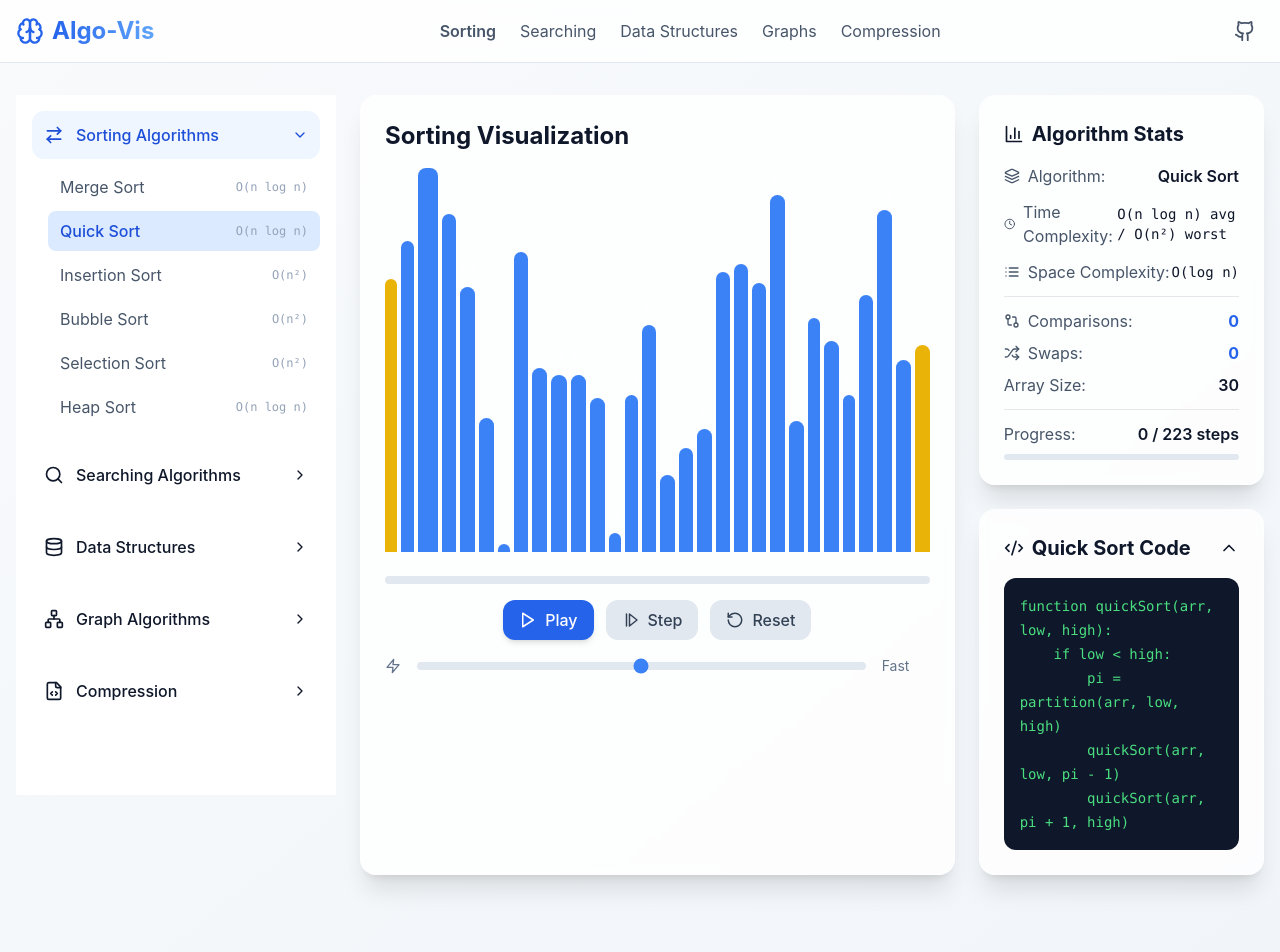
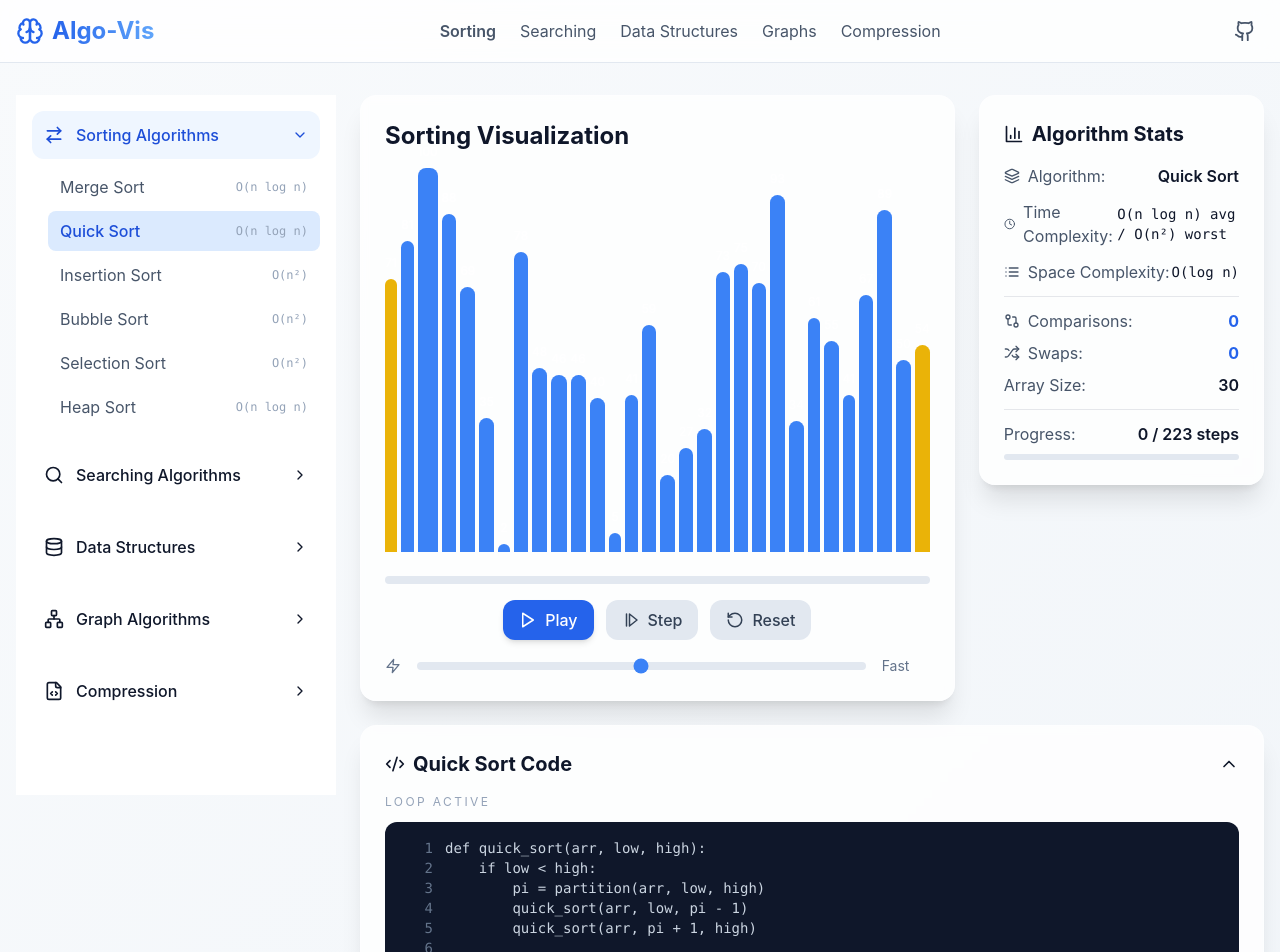
Before and after one commit to hephzaron/AlgoVis, a React (Vite) app: page / in a window 1280 px wide. Shown: the top 952 px of the page. Built offline with nearby package versions, Linux system fonts and the light colour scheme.

Commit message:
Show python implementation for algorithmic implementation

```diff
--- a/src/algorithms/sorting/index.ts
+++ b/src/algorithms/sorting/index.ts
@@ -24,35 +24,54 @@ export function* mergeSortSteps(arr: number[]): Generator<AlgorithmStep> {
     while (i < left.length && j < right.length) {
       yield {
         array: [...array],
-        comparing: [l + i, m + 1 + j]
+        comparing: [l + i, m + 1 + j],
+        activeLines: [13, 14],
+        codeContext: 'loop'
       };
 
       if (left[i] <= right[j]) {
         array[k] = left[i];
         i++;
+        yield {
+          array: [...array],
+          swapping: [k],
+          activeLines: [15, 16],
+          codeContext: 'swap'
+        };
       } else {
         array[k] = right[j];
         j++;
+        yield {
+          array: [...array],
+          swapping: [k],
+          activeLines: [18, 19],
+          codeContext: 'swap'
+        };
       }
-
-      yield {
-        array: [...array],
-        swapping: [k]
-      };
 
       k++;
     }
 
     while (i < left.length) {
       array[k] = left[i];
-      yield { array: [...array], swapping: [k] };
+      yield {
+        array: [...array],
+        swapping: [k],
+        activeLines: [20],
+        codeContext: 'swap'
+      };
       i++;
       k++;
     }
 
     while (j < right.length) {
       array[k] = right[j];
-      yield { array: [...array], swapping: [k] };
+      yield {
+        array: [...array],
+        swapping: [k],
+        activeLines: [21],
+        codeContext: 'swap'
+      };
       j++;
       k++;
     }
@@ -90,17 +109,33 @@ export function* quickSortSteps(arr: number[]): Generator<AlgorithmStep> {
     let i = low - 1;
 
     for (let j = low; j < high; j++) {
-      yield { array: [...array], comparing: [j, high], pivot: high };
+      yield {
+        array: [...array],
+        comparing: [j, high],
+        pivot: high,
+        activeLines: [10, 11],
+        codeContext: 'loop'
+      };
 
       if (array[j] <= pivot) {
         i++;
         [array[i], array[j]] = [array[j], array[i]];
-        yield { array: [...array], swapping: [i, j] };
+        yield {
+          array: [...array],
+          swapping: [i, j],
+          activeLines: [12, 13],
+          codeContext: 'swap'
+        };
       }
     }
 
     [array[i + 1], array[high]] = [array[high], array[i + 1]];
-    yield { array: [...array], swapping: [i + 1, high] };
+    yield {
+      array: [...array],
+      swapping: [i + 1, high],
+      activeLines: [14],
+      codeContext: 'swap'
+    };
     return i + 1;
   }
 
@@ -133,13 +168,28 @@ export function* insertionSortSteps(arr: number[]): Generator<AlgorithmStep> {
     let j = i - 1;
 
     while (j >= 0 && array[j] > key) {
-      yield { array: [...array], comparing: [j, j + 1] };
+      yield {
+        array: [...array],
+        comparing: [j, j + 1],
+        activeLines: [5],
+        codeContext: 'loop'
+      };
       array[j + 1] = array[j];
-      yield { array: [...array], swapping: [j + 1] };
+      yield {
+        array: [...array],
+        swapping: [j + 1],
+        activeLines: [6],
+        codeContext: 'swap'
+      };
       j--;
     }
     array[j + 1] = key;
-    yield { array: [...array], swapping: [j + 1] };
+    yield {
+      array: [...array],
+      swapping: [j + 1],
+      activeLines: [8],
+      codeContext: 'swap'
+    };
   }
 
   yield { array: [...array], sorted: Array.from({ length: n }, (_, i) => i) };
@@ -156,11 +206,21 @@ export function* bubbleSortSteps(arr: number[]): Generator<AlgorithmStep> {
 
   for (let i = 0; i < n - 1; i++) {
     for (let j = 0; j < n - i - 1; j++) {
-      yield { array: [...array], comparing: [j, j + 1] };
+      yield {
+        array: [...array],
+        comparing: [j, j + 1],
+        activeLines: [4, 5],
+        codeContext: 'loop'
+      };
 
       if (array[j] > array[j + 1]) {
         [array[j], array[j + 1]] = [array[j + 1], array[j]];
-        yield { array: [...array], swapping: [j, j + 1] };
+        yield {
+          array: [...array],
+          swapping: [j, j + 1],
+          activeLines: [6],
+          codeContext: 'swap'
+        };
       }
     }
     yield { array: [...array], sorted: [n - i - 1] };
@@ -182,7 +242,12 @@ export function* selectionSortSteps(arr: number[]): Generator<AlgorithmStep> {
     let minIdx = i;
 
     for (let j = i + 1; j < n; j++) {
-      yield { array: [...array], comparing: [j, minIdx] };
+      yield {
+        array: [...array],
+        comparing: [j, minIdx],
+        activeLines: [5, 6],
+        codeContext: 'loop'
+      };
       if (array[j] < array[minIdx]) {
         minIdx = j;
       }
@@ -190,7 +255,12 @@ export function* selectionSortSteps(arr: number[]): Generator<AlgorithmStep> {
 
     if (minIdx !== i) {
       [array[i], array[minIdx]] = [array[minIdx], array[i]];
-      yield { array: [...array], swapping: [i, minIdx] };
+      yield {
+        array: [...array],
+        swapping: [i, minIdx],
+        activeLines: [8],
+        codeContext: 'swap'
+      };
     }
     yield { array: [...array], sorted: [i] };
   }
@@ -213,18 +283,33 @@ export function* heapSortSteps(arr: number[]): Generator<AlgorithmStep> {
     const right = 2 * i + 2;
 
     if (left < size) {
-      yield { array: [...array], comparing: [left, largest] };
+      yield {
+        array: [...array],
+        comparing: [left, largest],
+        activeLines: [12],
+        codeContext: 'compare'
+      };
       if (array[left] > array[largest]) largest = left;
     }
 
     if (right < size) {
-      yield { array: [...array], comparing: [right, largest] };
+      yield {
+        array: [...array],
+        comparing: [right, largest],
+        activeLines: [14],
+        codeContext: 'compare'
+      };
       if (array[right] > array[largest]) largest = right;
     }
 
     if (largest !== i) {
       [array[i], array[largest]] = [array[largest], array[i]];
-      yield { array: [...array], swapping: [i, largest] };
+      yield {
+        array: [...array],
+        swapping: [i, largest],
+        activeLines: [17],
+        codeContext: 'swap'
+      };
       yield* heapify(largest, size);
     }
   }
@@ -237,7 +322,13 @@ export function* heapSortSteps(arr: number[]): Generator<AlgorithmStep> {
   // Extract elements from heap
   for (let i = n - 1; i > 0; i--) {
     [array[0], array[i]] = [array[i], array[0]];
-    yield { array: [...array], swapping: [0, i], sorted: [i] };
+    yield {
+      array: [...array],
+      swapping: [0, i],
+      sorted: [i],
+      activeLines: [5],
+      codeContext: 'swap'
+    };
     yield* heapify(0, i);
   }
 
--- a/src/components/UI/CodePanel.tsx
+++ b/src/components/UI/CodePanel.tsx
@@ -1,19 +1,31 @@
 /**
  * Props for a collapsible code display panel.
  */
-import React, { useState } from 'react';
+import { useState } from 'react';
 import { Code2, ChevronDown, ChevronUp } from 'lucide-react';
 
 interface CodePanelProps {
   title: string;
   code: string;
+  activeLines?: number[];
+  codeContext?: string;
 }
 
 /**
  * Shows an expand/collapse panel containing source code text.
  */
-export default function CodePanel({ title, code }: CodePanelProps) {
+export default function CodePanel({ title, code, activeLines = [], codeContext }: CodePanelProps) {
   const [isExpanded, setIsExpanded] = useState(true);
+  const codeLines = code.split('\n');
+
+  const contextLabel = codeContext ? (
+    codeContext === 'loop' ? 'Loop active' :
+    codeContext === 'compare' ? 'Comparing' :
+    codeContext === 'swap' ? 'Swapping' :
+    codeContext === 'partition' ? 'Partition step' :
+    codeContext === 'search' ? 'Search control' :
+    'Current step'
+  ) : undefined;
 
   return (
     <div className="card">
@@ -28,11 +40,32 @@ export default function CodePanel({ title, code }: CodePanelProps) {
       </button>
 
       {isExpanded && (
-        <pre className="mt-4 p-4 bg-slate-900 rounded-xl overflow-x-auto">
-          <code className="text-sm text-green-400 font-mono whitespace-pre-wrap">
-            {code}
-          </code>
-        </pre>
+        <div className="mt-4">
+          {contextLabel && (
+            <div className="mb-3 text-xs uppercase tracking-[0.2em] text-slate-400">
+              {contextLabel}
+            </div>
+          )}
+          <pre className="bg-slate-900 rounded-xl overflow-x-auto">
+            <code className="text-sm font-mono block p-4">
+              {codeLines.map((line, index) => {
+                const lineNumber = index + 1;
+                const isActive = activeLines.includes(lineNumber);
+                return (
+                  <div
+                    key={lineNumber}
+                    className={`flex gap-3 ${isActive ? 'bg-slate-700 text-white rounded px-2' : 'text-slate-300'}`}
+                  >
+                    <span className="w-8 text-right text-slate-500 select-none">
+                      {lineNumber}
+                    </span>
+                    <span className="whitespace-pre">{line || ' '}</span>
+                  </div>
+                );
+              })}
+            </code>
+          </pre>
+        </div>
       )}
     </div>
   );
--- a/src/components/Visualizers/SearchingVisualizer.tsx
+++ b/src/components/Visualizers/SearchingVisualizer.tsx
@@ -2,6 +2,8 @@ import { useState, useEffect, useCallback } from 'react';
 import { motion, AnimatePresence } from 'framer-motion';
 import { linearSearchSteps, binarySearchSteps } from '../../algorithms/searching';
 import { AlgorithmStep, SearchingAlgorithm } from '../../types';
+import { searchingAlgorithmCode } from '../../data/algorithmCode';
+import { generateRandomArray as createRandomArray } from '../../utils/helpers';
 import Controls from '../UI/Controls';
 import SearchStatsPanel from '../UI/SearchStatsPanel';
 import CodePanel from '../UI/CodePanel';
@@ -9,26 +11,6 @@ import CodePanel from '../UI/CodePanel';
 interface SearchingVisualizerProps {
   algorithm: SearchingAlgorithm;
 }
-
-const algorithmCode: Record<SearchingAlgorithm, string> = {
-  linear: `function linearSearch(arr, target):
-    for i in range(0, length(arr)):
-        if arr[i] == target:
-            return i
-    return -1`,
-  binary: `function binarySearch(arr, target):
-    left = 0
-    right = length(arr) - 1
-    while left <= right:
-        mid = floor((left + right) / 2)
-        if arr[mid] == target:
-            return mid
-        else if arr[mid] < target:
-            left = mid + 1
-        else:
-            right = mid - 1
-    return -1`
-};
 
 const algorithmSteps: Record<SearchingAlgorithm, (arr: number[], target: number) => Generator<AlgorithmStep>> = {
   linear: linearSearchSteps,
@@ -49,9 +31,8 @@ export default function SearchingVisualizer({ algorithm }: SearchingVisualizerPr
   const isTargetValid = !Number.isNaN(parsedTarget);
 
   const generateRandomArray = useCallback(() => {
-    const size = 20;
-    const newArray = Array.from({ length: size }, () => Math.floor(Math.random() * 100) + 1);
-    const randomTarget = newArray[Math.floor(Math.random() * size)];
+    const newArray = createRandomArray(20, 100);
+    const randomTarget = newArray[Math.floor(Math.random() * newArray.length)];
 
     setArray(newArray);
     setTargetValue(String(randomTarget));
@@ -71,7 +52,7 @@ export default function SearchingVisualizer({ algorithm }: SearchingVisualizerPr
       return;
     }
 
-    const searchFn = algorithmSteps[algorithm as SearchingAlgorithm];
+    const searchFn = algorithmSteps[algorithm];
     if (typeof searchFn !== 'function') {
       setSteps([]);
       setResult('Invalid search algorithm');
@@ -131,12 +112,15 @@ export default function SearchingVisualizer({ algorithm }: SearchingVisualizerPr
   const currentArray = steps[currentStep]?.array || array;
   const comparing = steps[currentStep]?.comparing || [];
   const sorted = steps[currentStep]?.sorted || [];
+  const activeLines = steps[currentStep]?.activeLines || [];
+  const codeContext = steps[currentStep]?.codeContext;
 
   const maxValue = Math.max(...currentArray, 100);
 
   return (
-    <div className="grid grid-cols-1 lg:grid-cols-3 gap-6">
-      <div className="lg:col-span-2 card">
+    <div className="space-y-6">
+      <div className="grid grid-cols-1 lg:grid-cols-3 gap-6">
+        <div className="lg:col-span-2 card">
         <div className="flex flex-col sm:flex-row sm:items-end sm:justify-between gap-4 mb-6">
           <div>
             <h2 className="text-2xl font-bold">Searching Visualization</h2>
@@ -193,7 +177,6 @@ export default function SearchingVisualizer({ algorithm }: SearchingVisualizerPr
           progress={steps.length > 1 ? currentStep / (steps.length - 1) : 0}
         />
       </div>
-
       <div className="space-y-6">
         <SearchStatsPanel
           algorithm={algorithm}
@@ -205,12 +188,14 @@ export default function SearchingVisualizer({ algorithm }: SearchingVisualizerPr
           target={parsedTarget}
           result={result}
         />
-
-        <CodePanel
-          title={`${algorithm.charAt(0).toUpperCase() + algorithm.slice(1)} Search`}
-          code={algorithmCode[algorithm]}
-        />
       </div>
+    </div>
+      <CodePanel
+        title={`${algorithm.charAt(0).toUpperCase() + algorithm.slice(1)} Search`}
+        code={searchingAlgorithmCode[algorithm]}
+        activeLines={activeLines}
+        codeContext={codeContext}
+      />
     </div>
   );
 }
--- a/src/components/Visualizers/SortingVisualizer.tsx
+++ b/src/components/Visualizers/SortingVisualizer.tsx
@@ -1,6 +1,5 @@
-import React, { useState, useEffect, useCallback } from 'react';
+import { useState, useEffect, useCallback } from 'react';
 import { motion, AnimatePresence } from 'framer-motion';
-import { Play, Pause, RotateCcw, FastForward, ChevronRight } from 'lucide-react';
 import {
   mergeSortSteps,
   quickSortSteps,
@@ -10,6 +9,8 @@ import {
   heapSortSteps
 } from '../../algorithms/sorting';
 import { AlgorithmStep, SortingAlgorithm } from '../../types';
+import { sortingAlgorithmCode } from '../../data/algorithmCode';
+import { generateRandomArray as createRandomArray } from '../../utils/helpers';
 import Controls from '../UI/Controls';
 import StatsPanel from '../UI/StatsPanel';
 import CodePanel from '../UI/CodePanel';
@@ -17,52 +18,6 @@ import CodePanel from '../UI/CodePanel';
 interface SortingVisualizerProps {
   algorithm: SortingAlgorithm;
 }
-
-const algorithmCode: Record<SortingAlgorithm, string> = {
-  merge: `function mergeSort(arr):
-    if length(arr) <= 1: return arr
-    mid = length(arr) / 2
-    left = mergeSort(arr[0:mid])
-    right = mergeSort(arr[mid:])
-    return merge(left, right)`,
-
-  quick: `function quickSort(arr, low, high):
-    if low < high:
-        pi = partition(arr, low, high)
-        quickSort(arr, low, pi - 1)
-        quickSort(arr, pi + 1, high)`,
-
-  insertion: `function insertionSort(arr):
-    for i = 1 to length(arr)-1:
-        key = arr[i]
-        j = i - 1
-        while j >= 0 and arr[j] > key:
-            arr[j + 1] = arr[j]
-            j = j - 1
-        arr[j + 1] = key`,
-
-  bubble: `function bubbleSort(arr):
-    n = length(arr)
-    for i = 0 to n-1:
-        for j = 0 to n-i-2:
-            if arr[j] > arr[j+1]:
-                swap(arr[j], arr[j+1])`,
-
-  selection: `function selectionSort(arr):
-    n = length(arr)
-    for i = 0 to n-1:
-        min_idx = i
-        for j = i+1 to n-1:
-            if arr[j] < arr[min_idx]:
-                min_idx = j
-        swap(arr[i], arr[min_idx])`,
-
-  heap: `function heapSort(arr):
-    buildMaxHeap(arr)
-    for i = length(arr)-1 down to 1:
-        swap(arr[0], arr[i])
-        heapify(arr, 0, i)`
-};
 
 const algorithmSteps: Record<SortingAlgorithm, (arr: number[]) => Generator<AlgorithmStep>> = {
   merge: mergeSortSteps,
@@ -82,11 +37,9 @@ export default function SortingVisualizer({ algorithm }: SortingVisualizerProps)
   const [stats, setStats] = useState({ comparisons: 0, swaps: 0, timeMs: 0 });
 
   const generateRandomArray = useCallback(() => {
-    const size = 30;
-    const newArray = Array.from({ length: size }, () => Math.floor(Math.random() * 100) + 1);
+    const newArray = createRandomArray(30, 100);
     setArray(newArray);
 
-    // Generate algorithm steps
     const generator = algorithmSteps[algorithm](newArray);
     const newSteps: AlgorithmStep[] = [];
     for (const step of generator) {
@@ -103,12 +56,11 @@ export default function SortingVisualizer({ algorithm }: SortingVisualizerProps)
   }, [generateRandomArray]);
 
   useEffect(() => {
-    let timer: NodeJS.Timeout;
+    let timer = 0;
     if (isPlaying && currentStep < steps.length - 1) {
-      timer = setTimeout(() => {
+      timer = window.setTimeout(() => {
         setCurrentStep(prev => prev + 1);
 
-        // Update stats
         const step = steps[currentStep + 1];
         if (step) {
           setStats(prev => ({
@@ -121,7 +73,7 @@ export default function SortingVisualizer({ algorithm }: SortingVisualizerProps)
     } else if (currentStep >= steps.length - 1) {
       setIsPlaying(false);
     }
-    return () => clearTimeout(timer);
+    return () => window.clearTimeout(timer);
   }, [isPlaying, currentStep, steps, speed]);
 
   const currentArray = steps[currentStep]?.array || array;
@@ -129,12 +81,14 @@ export default function SortingVisualizer({ algorithm }: SortingVisualizerProps)
   const swapping = steps[currentStep]?.swapping || [];
   const sorted = steps[currentStep]?.sorted || [];
   const pivot = steps[currentStep]?.pivot;
+  const activeLines = steps[currentStep]?.activeLines || [];
+  const codeContext = steps[currentStep]?.codeContext;
 
   const maxValue = Math.max(...currentArray, 100);
 
   return (
+    <div className="space-y-6">
       <div className="grid grid-cols-1 lg:grid-cols-3 gap-6">
-      {/* Visualization Area */}
         <div className="lg:col-span-2 card">
           <h2 className="text-2xl font-bold mb-4">Sorting Visualization</h2>
 
@@ -169,11 +123,10 @@ export default function SortingVisualizer({ algorithm }: SortingVisualizerProps)
             onStep={() => setCurrentStep(prev => Math.min(prev + 1, steps.length - 1))}
             speed={speed}
             onSpeedChange={setSpeed}
-          progress={currentStep / (steps.length - 1)}
+            progress={steps.length > 1 ? currentStep / (steps.length - 1) : 0}
           />
         </div>
 
-      {/* Stats Panel */}
         <div className="space-y-6">
           <StatsPanel
             algorithm={algorithm}
@@ -184,12 +137,15 @@ export default function SortingVisualizer({ algorithm }: SortingVisualizerProps)
             step={currentStep}
             totalSteps={steps.length}
           />
+        </div>
+      </div>
 
       <CodePanel
         title={`${algorithm.charAt(0).toUpperCase() + algorithm.slice(1)} Sort`}
-          code={algorithmCode[algorithm]}
+        code={sortingAlgorithmCode[algorithm]}
+        activeLines={activeLines}
+        codeContext={codeContext}
       />
-      </div>
     </div>
   );
 }
--- /dev/null
+++ b/src/data/algorithmCode.ts
@@ -0,0 +1,110 @@
+import { SearchingAlgorithm, SortingAlgorithm } from '../types';
+
+export const sortingAlgorithmCode: Record<SortingAlgorithm, string> = {
+  merge: `def merge_sort(arr):
+    if len(arr) <= 1:
+        return arr
+    mid = len(arr) // 2
+    left = merge_sort(arr[:mid])
+    right = merge_sort(arr[mid:])
+    return merge(left, right)
+
+
+def merge(left, right):
+    result = []
+    i = 0
+    j = 0
+    while i < len(left) and j < len(right):
+        if left[i] <= right[j]:
+            result.append(left[i])
+            i += 1
+        else:
+            result.append(right[j])
+            j += 1
+    result.extend(left[i:])
+    result.extend(right[j:])
+    return result`,
+
+  quick: `def quick_sort(arr, low, high):
+    if low < high:
+        pi = partition(arr, low, high)
+        quick_sort(arr, low, pi - 1)
+        quick_sort(arr, pi + 1, high)
+
+
+def partition(arr, low, high):
+    pivot = arr[high]
+    i = low - 1
+    for j in range(low, high):
+        if arr[j] <= pivot:
+            i += 1
+            arr[i], arr[j] = arr[j], arr[i]
+    arr[i + 1], arr[high] = arr[high], arr[i + 1]
+    return i + 1`,
+
+  insertion: `def insertion_sort(arr):
+    for i in range(1, len(arr)):
+        key = arr[i]
+        j = i - 1
+        while j >= 0 and arr[j] > key:
+            arr[j + 1] = arr[j]
+            j -= 1
+        arr[j + 1] = key`,
+
+  bubble: `def bubble_sort(arr):
+    n = len(arr)
+    for i in range(n):
+        for j in range(0, n - i - 1):
+            if arr[j] > arr[j + 1]:
+                arr[j], arr[j + 1] = arr[j + 1], arr[j]`,
+
+  selection: `def selection_sort(arr):
+    n = len(arr)
+    for i in range(n):
+        min_idx = i
+        for j in range(i + 1, n):
+            if arr[j] < arr[min_idx]:
+                min_idx = j
+        arr[i], arr[min_idx] = arr[min_idx], arr[i]`,
+
+  heap: `def heap_sort(arr):
+    n = len(arr)
+    build_max_heap(arr, n)
+    for i in range(n - 1, 0, -1):
+        arr[0], arr[i] = arr[i], arr[0]
+        heapify(arr, i, 0)
+
+
+def heapify(arr, size, i):
+    largest = i
+    left = 2 * i + 1
+    right = 2 * i + 2
+    if left < size and arr[left] > arr[largest]:
+        largest = left
+    if right < size and arr[right] > arr[largest]:
+        largest = right
+    if largest != i:
+        arr[i], arr[largest] = arr[largest], arr[i]
+        heapify(arr, size, largest)`
+};
+
+export const searchingAlgorithmCode: Record<SearchingAlgorithm, string> = {
+  linear: `def linear_search(arr, target):
+    for i in range(len(arr)):
+        if arr[i] == target:
+            return i
+    return -1`,
+
+  binary: `def binary_search(arr, target):
+    left = 0
+    right = len(arr) - 1
+    while left <= right:
+        mid = (left + right) // 2
+        if arr[mid] == target:
+            return mid
+        elif arr[mid] < target:
+            left = mid + 1
+        else:
+            right = mid - 1
+    return -1`
+};
--- a/src/types/index.ts
+++ b/src/types/index.ts
@@ -7,6 +7,8 @@ export type AlgorithmStep = {
   swapping?: number[];
   pivot?: number;
   sorted?: number[];
+  activeLines?: number[];
+  codeContext?: 'loop' | 'compare' | 'swap' | 'search' | 'partition' | 'recursive';
 };
 
 /**
```
Also changed, not shown: src/algorithms/searching/index.ts (+44 -6 lines). Lines whose indentation alone changed are shown as unchanged.
